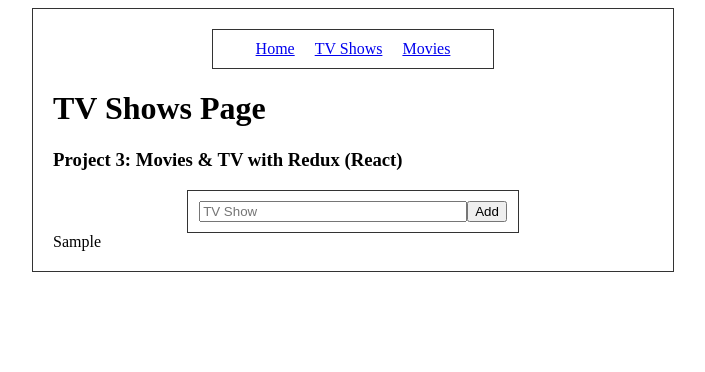
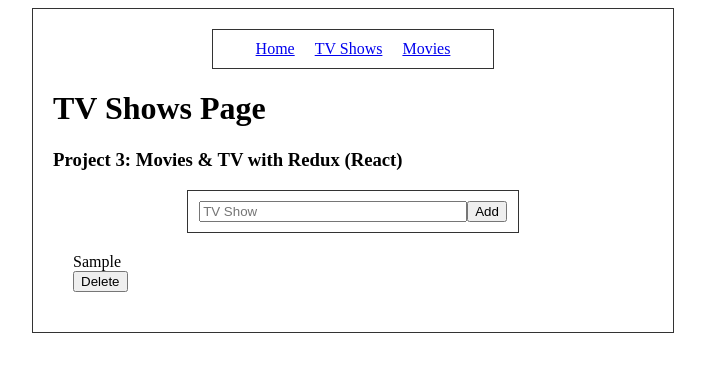
Before and after one commit to toddpolak/fsw-130-team-project, a React (Create React App) app: page /tvshows in a window 1280 px wide. Both pictures are taken after typing "Sample" into the empty fields and a click on the button "Add". Shown: the top 372 px of the page, without its empty margins (287-992 px from the left). Built offline with nearby package versions, Linux system fonts and the light colour scheme.

Commit message:
Todd Branch Commit

```diff
--- a/src/apps/App.css
+++ b/src/apps/App.css
@@ -28,3 +28,7 @@ form {
 input[type='text'] {
     width: 260px;
 }
+
+.display-list {
+    padding: 20px;
+}
--- a/src/pages/Movies.js
+++ b/src/pages/Movies.js
@@ -1,6 +1,6 @@
 import React, { useState } from 'react'
 import { connect } from 'react-redux'
-import { addMovie } from '../redux/movies'
+import { addMovie, deleteMovie } from '../redux/movies'
 
 function Movies({ dispatch, store }) {
 
@@ -35,9 +35,16 @@ function Movies({ dispatch, store }) {
                         placeholder='Movie Title' />
                     <button>Add</button>
                 </form>
-                <div>
+                <div className='display-list'>
                 {store.movies.map((movie, index) =>
-                    <div key={index}>{movie.title}</div>
+                    <div key={index}>
+                        <div>{movie.title}</div>
+                        <div>
+                            <button onClick={() => { dispatch(deleteMovie(index)) }}>
+                                Delete
+                            </button>
+                        </div>
+                    </div>
                 )}
                 </div>
          </div>
--- a/src/pages/TvShows.js
+++ b/src/pages/TvShows.js
@@ -1,6 +1,6 @@
 import React, { useState } from 'react'
 import { connect } from 'react-redux'
-import { addTvShow } from '../redux/tvShows'
+import { addTvShow, deleteTvShow } from '../redux/tvShows'
 
 function TvShows({ dispatch, store }) {
 
@@ -35,9 +35,16 @@ function TvShows({ dispatch, store }) {
                     placeholder='TV Show' />
                 <button>Add</button>
             </form>
-            <div>
+            <div className='display-list'>
                 {store.tvShows.map((tvShow, index) =>
-                    <div key={index}>{tvShow.title}</div>
+                    <div key={index}>
+                        <div>{tvShow.title}</div>
+                        <div>
+                            <button onClick={() => {dispatch(deleteTvShow(index))}}>
+                                    Delete
+                            </button>
+                        </div>
+                    </div>
                 )}
             </div>
         </div>
--- a/src/redux/index.js
+++ b/src/redux/index.js
@@ -9,6 +9,4 @@ const rootReducer = combineReducers({
 
 const store = createStore(rootReducer)
 
-//store.subscribe(() => store.getState())
-
 export default store
--- a/src/redux/movies.js
+++ b/src/redux/movies.js
@@ -5,10 +5,10 @@ export function addMovie(movie) {
     }
 }
 
-export function deleteTvMovie(movie) {
+export function deleteMovie(index) {
     return {
         type: 'DELETE_MOVIE',
-        payload: movie
+        payload: index
     }
 }
 
@@ -17,7 +17,7 @@ export default function moviesReducer(movies = [], action) {
         case 'ADD_MOVIE':
             return movies = [...movies, action.payload]
         case 'DELETE_MOVIE':
-            const updatedMovies = movies.filter(movie => movie !== action.payload)
+            const updatedMovies = movies.filter((movie, index) => index !== action.payload)
             return movies = updatedMovies
         default:
             return movies
--- a/src/redux/tvShows.js
+++ b/src/redux/tvShows.js
@@ -5,10 +5,10 @@ export function addTvShow(tvShow) {
     }
 }
 
-export function deleteTvShow(tvShow) {
+export function deleteTvShow(index) {
     return {
         type: 'DELETE_TV_SHOW',
-        payload: tvShow
+        payload: index
     }
 }
 
@@ -16,9 +16,9 @@ export default function tvShowsReducer(tvShows = [], action) {
     switch (action.type) {
         case 'ADD_TV_SHOW':
             return  tvShows = [...tvShows, action.payload]
+        case 'DELETE_TV_SHOW':
+            const updatedTvShows = tvShows.filter((tvShow, index) => index !== action.payload)
 
-        case 'DELETE_TV_SHOW':
-            const updatedTvShows = tvShows.filter(tvShow => tvShow !== action.payload)
             return tvShows = updatedTvShows
         default:
             return tvShows
```
Also changed, not shown: 1 other file (tests, documents, lock files or other folders).
